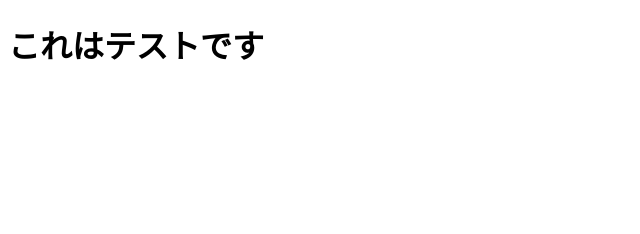
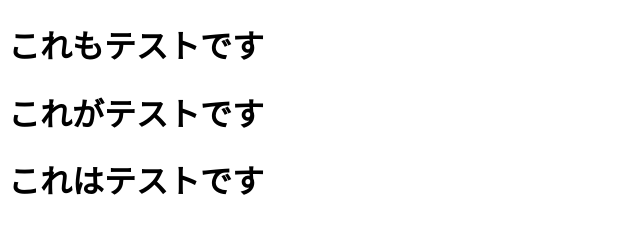
Before and after one commit to Asao1025/asao1025.github.io, a plain HTML site: page docs/index.html in a window 1280 px wide. Shown: the whole page, without its empty margins (0-640 px from the left). Drawn offline with Linux system fonts and the light colour scheme.

Commit message:
initialCommit

```diff
--- a/docs/index.html
+++ b/docs/index.html
@@ -5,7 +5,10 @@
     <title>Title</title>
 </head>
 <body>
+  <h1>これもテストです</h1>
+  <h1>これがテストです</h1>
   <h1>これはテストです</h1>
+
 
 </body>
 </html>
```
